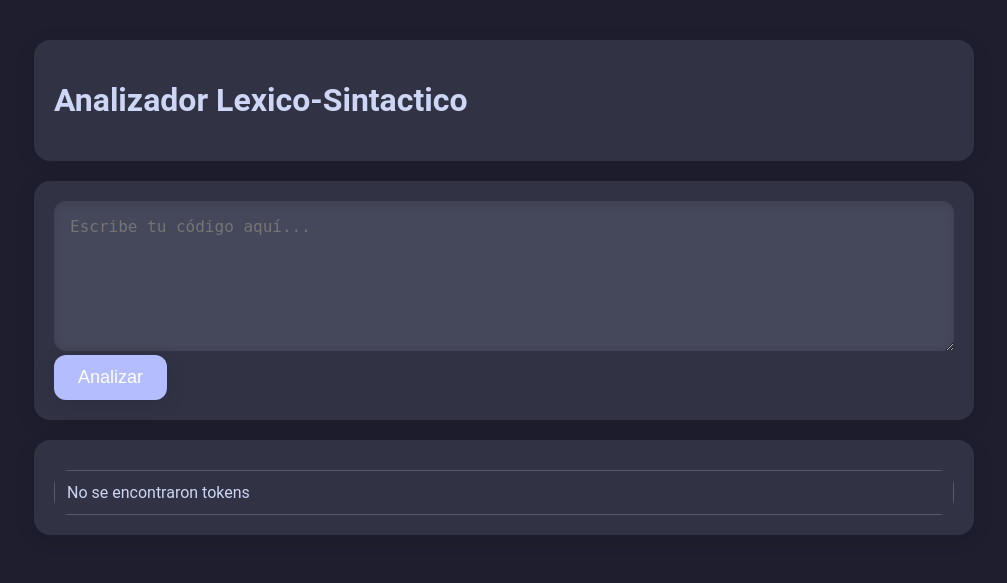
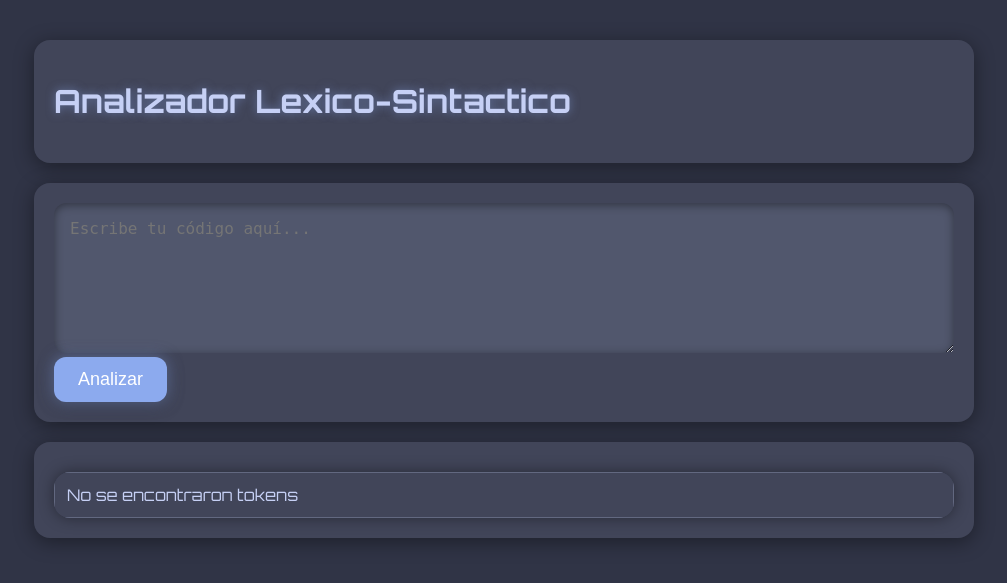
Before and after one commit to heyoferu/Web_Tool_Alex-Analyzer, a Flask app: page / in a window 1280 px wide. Shown: the top 583 px of the page, without its empty margins (136-1143 px from the left). Run offline with Flask 3, Linux system fonts and the light colour scheme.

Commit message:
feat: catppuccin, but frappe pallete

```diff
--- a/static/css/styles.css
+++ b/static/css/styles.css
@@ -1,28 +1,32 @@
+@import url('https://fonts.googleapis.com/css2?family=Orbitron:wght@400;500;700&display=swap');
+
 :root {
-    /* Paleta de colores basada en Catppuccin Mocha */
-    --background-color: #1e1e2e; /* Fondo oscuro */
-    --text-color: #cdd6f4; /* Texto en modo oscuro */
-    --card-color: #313244; /* Fondo de tarjetas */
-    --textarea-color: #45475a; /* Fondo de textareas */
-    --primary-color: #b4befe; /* Color primario para botones */
-    --table-bg: #313244; /* Fondo de la tabla */
-    --table-text: #cdd6f4; /* Texto de la tabla */
-    --table-border: #585b70; /* Color de borde de la tabla */
+    /* Paleta de colores basada en Catppuccin Frappe */
+    --background-color: #303446; /* Fondo oscuro */
+    --text-color: #c6d0f5; /* Texto en modo oscuro */
+    --card-color: #414559; /* Fondo de tarjetas */
+    --textarea-color: #51576d; /* Fondo de textareas */
+    --primary-color: #8caaee; /* Color primario para botones */
+    --table-bg: #414559; /* Fondo de la tabla */
+    --table-text: #c6d0f5; /* Texto de la tabla */
+    --table-border: #626880; /* Color de borde de la tabla */
+    --neon-glow: rgba(140, 170, 238, 0.5); /* Resplandor para efectos de neón sutil */
 }
 
 body {
-    font-family: 'Roboto', sans-serif;
+    font-family: 'Orbitron', sans-serif; /* Fuente futurista */
     background-color: var(--background-color);
     color: var(--text-color);
     margin: 0;
     padding: 20px;
-    transition: background-color 0.3s, color 0.3s; /* Transición suave */
+    transition: background-color 0.3s, color 0.3s;
 }
 
 .title {
     display: flex;
     justify-content: space-between;
     align-items: center;
+    text-shadow: 0 0 10px var(--neon-glow); /* Resplandor sutil en el título */
 }
 
 .title, .input_code, .output_code {
@@ -32,8 +36,8 @@
     padding: 20px;
     background-color: var(--card-color);
     border-radius: 16px;
-    box-shadow: 0 4px 20px rgba(0, 0, 0, 0.1);
-    transition: background-color 0.3s; /* Transición suave */
+    box-shadow: 0 4px 20px rgba(0, 0, 0, 0.4); /* Sombra sin resplandor */
+    transition: background-color 0.3s, box-shadow 0.3s ease;
 }
 
 textarea {
@@ -46,7 +50,7 @@
     resize: vertical;
     background-color: var(--textarea-color);
     color: var(--text-color);
-    box-shadow: inset 0 2px 10px rgba(0, 0, 0, 0.1);
+    box-shadow: inset 0 2px 10px rgba(0, 0, 0, 0.4);
     transition: box-shadow 0.3s ease;
     outline: none;
     box-sizing: border-box;
@@ -61,17 +65,19 @@
     font-weight: 500;
     border-radius: 12px;
     cursor: pointer;
-    transition: background-color 0.3s ease, transform 0.2s;
-    box-shadow: 0 4px 20px rgba(0, 0, 0, 0.1);
+    transition: background-color 0.3s ease, transform 0.2s, box-shadow 0.3s ease;
+    box-shadow: 0 4px 20px rgba(0, 0, 0, 0.2), 0 0 15px var(--neon-glow); /* Resplandor de neón sutil */
 }
 
 button:hover {
-    background-color: #a6adc8; /* Color más oscuro para el hover */
+    background-color: #b5c4ee;
+    box-shadow: 0 4px 25px rgba(140, 170, 238, 0.6), 0 0 20px var(--neon-glow); /* Mayor intensidad en el hover */
+    transform: translateY(-3px);
 }
 
 p {
     font-size: 16px;
-    color: #bac2de;
+    color: #b5c4ee;
     margin: 10px 0;
 }
 
@@ -81,14 +87,15 @@
     color: #fff;
     padding: 12px;
     border-radius: 12px;
+    box-shadow: 0 0 15px var(--neon-glow); /* Resplandor sutil para los mensajes de éxito/error */
 }
 
 .asena_success {
-    background-color: #a6e3a1;
+    background-color: #a6d189;
 }
 
 .asena_error {
-    background-color: #f38ba8;
+    background-color: #e78284;
 }
 
 table {
@@ -99,13 +106,14 @@
     border-radius: 16px;
     overflow: hidden;
     background-color: var(--table-bg);
+    box-shadow: 0 0 15px rgba(0, 0, 0, 0.4); /* Sombra sin resplandor */
 }
 
 th, td {
     text-align: left;
     padding: 12px;
     border: 1px solid var(--table-border);
-    transition: background-color 0.3s ease;
+    transition: background-color 0.3s ease, box-shadow 0.3s ease;
 }
 
 th {
@@ -121,16 +129,15 @@
 }
 
 tr:nth-child(even) {
-    background-color: #282a36;
+    background-color: #3e445e;
 }
 
 tr:hover td {
-    background-color: #3b4261;
+    background-color: #51576d;
 }
 
-/* Estilo para cuando no se encuentran tokens */
 .no-tokens {
-    color: #ff5370;
+    color: #e78284;
     font-size: 20px;
     text-align: center;
     margin-top: 20px;
```
